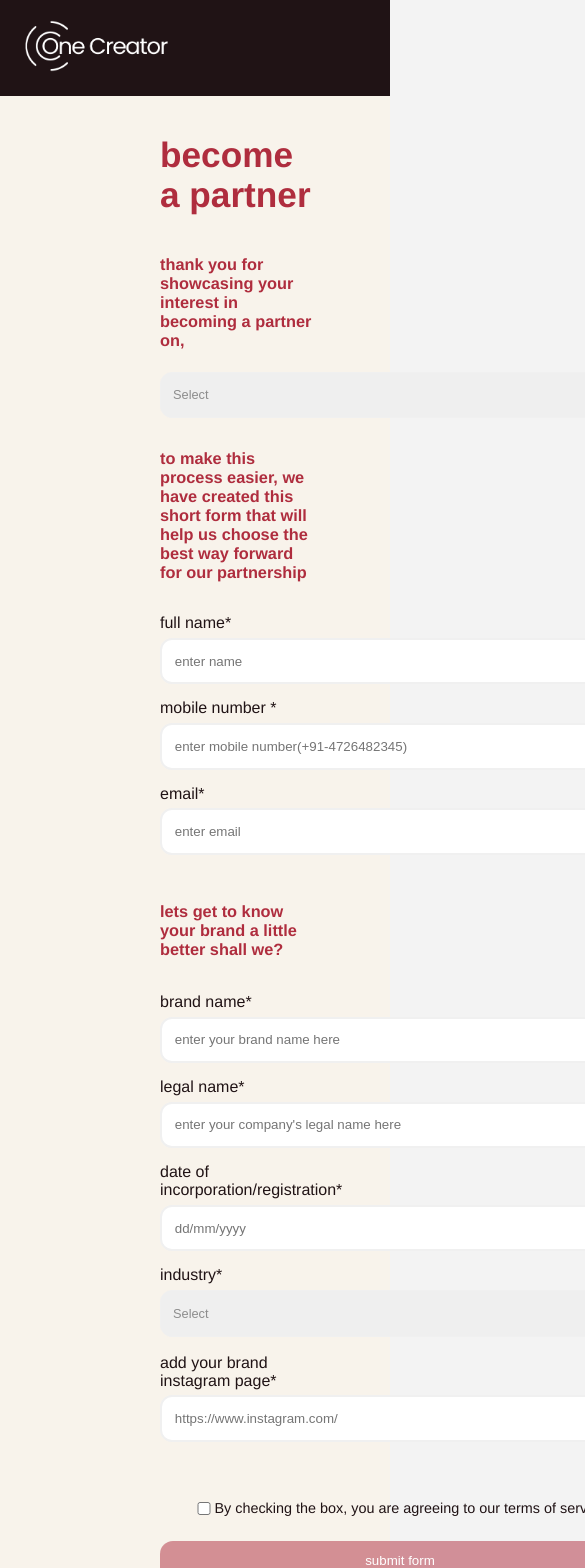
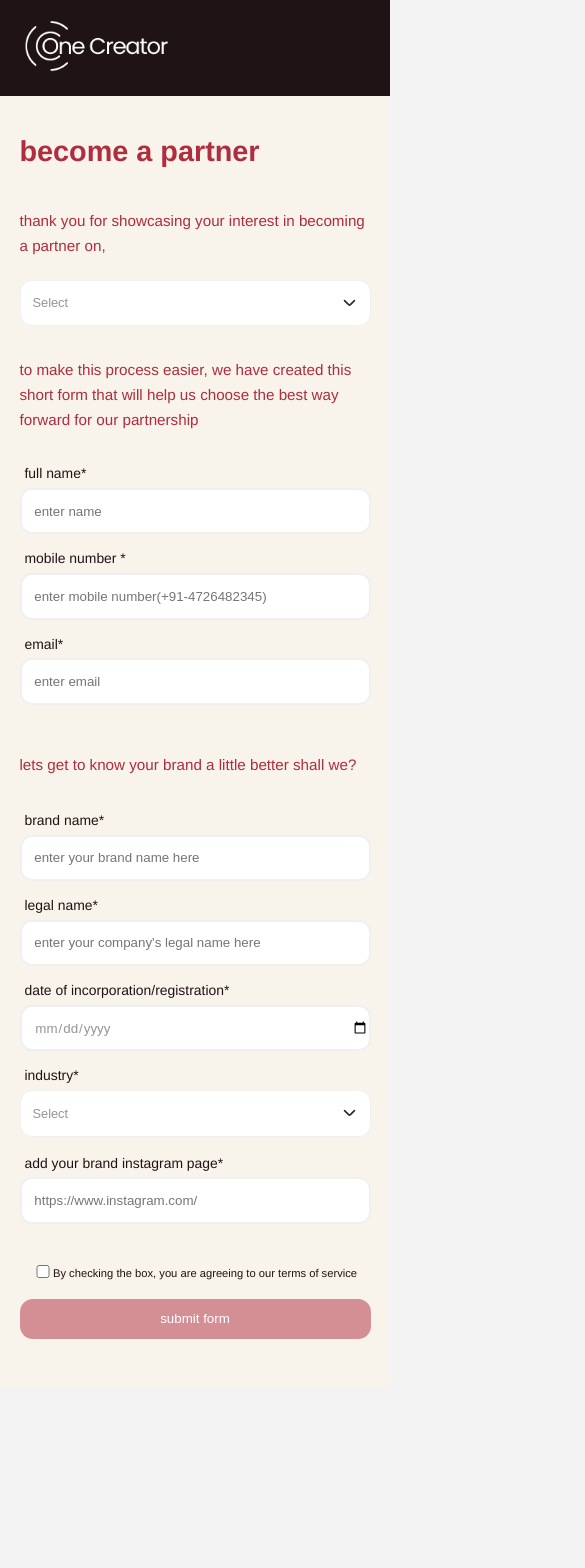
Before and after one commit to vk-0-7/One_creator_brands, a Next.js app: page /brand-partnership in a window 390 px wide. Shown: the top 1568 px of the page, 585 px wide, since content can reach past the window. After the commit the page ends 1387 px from the top, so only its background shows below. Built offline with nearby package versions, Linux system fonts and the light colour scheme.

Commit message:
dob fixed

```diff
--- a/pages/brand-partnership.js
+++ b/pages/brand-partnership.js
@@ -152,10 +152,10 @@ const brandpartnership = () => {
             </label>
             <br />
             <input
-              // style={{ paddingRight: "10px" }}
-              type="number"
+
+              type="date"
               // id={styles.inpt}
-              placeholder="dd/mm/yyyy"
+              // placeholder="dd/mm/yyyy"
               name="dob"
 
               required
--- a/styles/brand-partnership.module.css
+++ b/styles/brand-partnership.module.css
@@ -134,13 +134,13 @@
 }
 
 
-/* @media(max-width:500px){
+@media(max-width:500px){
 
     .main_div{
 
         width: 90vw;
         /* border: 1px solid red; */
-        /* margin-left: 5vw;
+        margin-left: 5vw;
     }
 
     .main_heading{
@@ -153,8 +153,8 @@
         font-size: 0.95rem;
         margin-top: 2rem;
         margin-bottom: 1rem;
-        /* line-height: 25px; */
-    /* }
+         line-height: 25px;
+    }
 
     #select img{
         position: absolute;
@@ -175,8 +175,8 @@
 
 
 }
-.main_div option{ */
-    /* border: 1.5px solid grey;
+.main_div option{
+    border: 1.5px solid grey;
     padding-top: 10px;
 
 }
@@ -195,11 +195,11 @@
     height: max-content;
     width: 100%;
     margin-top: 15px;
-    /* border: 1px solid red; */
-    /* align-items: center;
+    /* border: 1px solid red;  */
+    align-items: center;
     justify-content: center;
-    font-size: 0.9rem; */
-    /* color: var(--primary-main-brown);
+    font-size: 0.9rem;
+     color: var(--primary-main-brown);
 }
 .terms_and_condition input{
 
@@ -210,12 +210,12 @@
 }
 .terms_and_condition p{
     font-size: 0.7rem;
-} */
+}
 
-/* .create_profile{
+.create_profile{
 
     height: 40px;
     width: 100%;
-    margin: 5px 0px 0px 0px; */
-/* } */
-/* } */
+    margin: 5px 0px 0px 0px;
+}
+    }
```
